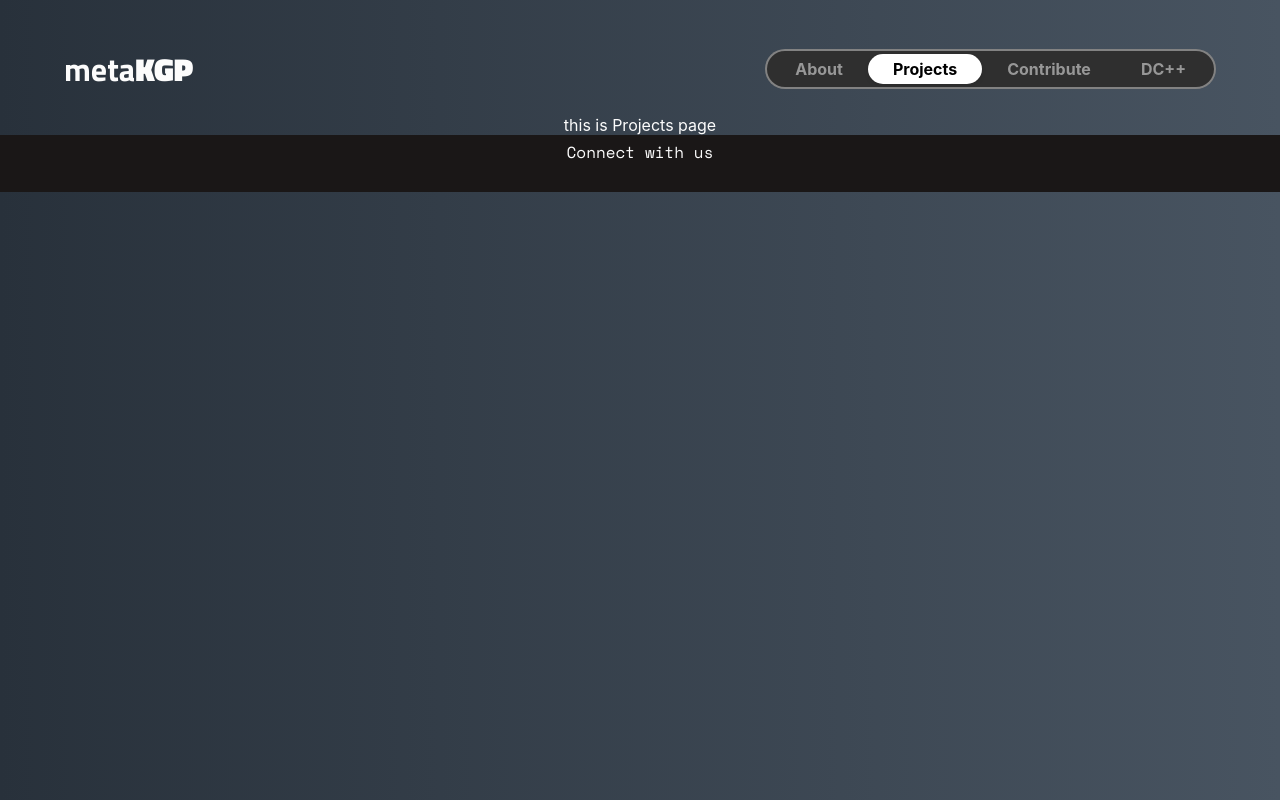
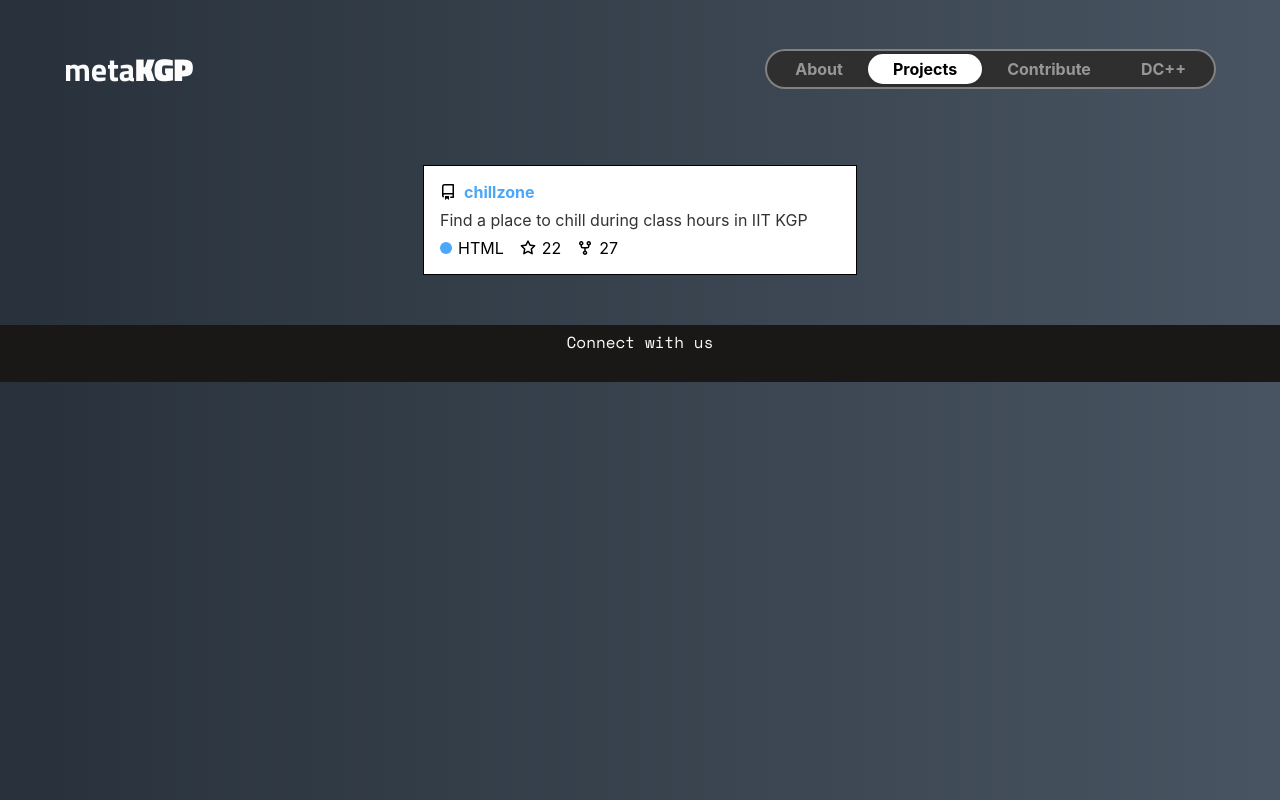
Before and after one commit to metakgp/metakgp.org, a React (Vite) app: page /projects in a window 1280 px wide. Built offline with nearby package versions, Linux system fonts and the light colour scheme; no server answers.

Commit message:
feat(projects): add a github repository card - looks like the original github card

```diff
--- /dev/null
+++ b/src/components/GithubCard.tsx
@@ -0,0 +1,71 @@
+import React, { useEffect, useState } from "react";
+import "../styles/components/RepoCard.css";
+
+interface RepoData {
+  description: string;
+  language: string;
+  stars: number;
+  forks: number;
+}
+
+const RepoCard = ({ repoName }: { repoName: string }) => {
+  const [repoData, setRepoData] = useState<RepoData>({
+    description: "Find a place to chill during class hours in IIT KGP",
+    language: "HTML",
+    stars: 22,
+    forks: 27,
+  })
+
+  useEffect(() => {
+    fetch(`https://api.github.com/repos/metakgp/${repoName}`)
+      .then((response) => response.json())
+      .then((data) => {
+        console.log(data);
+        const desc = data.description;
+        const star = data.stargazers_count;
+        const lang = data.language;
+        const fork = data.forks_count;
+        setRepoData({ description: desc, language: lang, stars: star, forks: fork });
+      })
+  })
+
+  return (
+    <div className="gh-card-container">
+      <div className="gh-card-header">
+        <span className="book-icon">
+          <svg aria-hidden="true" height="16" viewBox="0 0 16 16" version="1.1" width="16" data-view-component="true" className="octicon octicon-repo mr-1 color-fg-muted">
+            <path d="M2 2.5A2.5 2.5 0 0 1 4.5 0h8.75a.75.75 0 0 1 .75.75v12.5a.75.75 0 0 1-.75.75h-2.5a.75.75 0 0 1 0-1.5h1.75v-2h-8a1 1 0 0 0-.714 1.7.75.75 0 1 1-1.072 1.05A2.495 2.495 0 0 1 2 11.5Zm10.5-1h-8a1 1 0 0 0-1 1v6.708A2.486 2.486 0 0 1 4.5 9h8ZM5 12.25a.25.25 0 0 1 .25-.25h3.5a.25.25 0 0 1 .25.25v3.25a.25.25 0 0 1-.4.2l-1.45-1.087a.249.249 0 0 0-.3 0L5.4 15.7a.25.25 0 0 1-.4-.2Z"></path>
+          </svg>
+        </span>
+        <span className="gh-repo-name">{repoName}</span>
+      </div>
+      <div className="gh-card-body">
+        {repoData.description}
+      </div>
+      <div className="gh-card-footer">
+        <div className="gh-card-language-container">
+          <span className="gh-card-circle"></span>
+          <span className="gh-card-language">{repoData.language}</span>
+        </div>
+        <div className="gh-card-star-container">
+          <span className="gh-card-star-icon">
+            <svg aria-label="stars" role="img" height="16" viewBox="0 0 16 16" version="1.1" width="16" data-view-component="true" className="octicon octicon-star">
+              <path d="M8 .25a.75.75 0 0 1 .673.418l1.882 3.815 4.21.612a.75.75 0 0 1 .416 1.279l-3.046 2.97.719 4.192a.751.751 0 0 1-1.088.791L8 12.347l-3.766 1.98a.75.75 0 0 1-1.088-.79l.72-4.194L.818 6.374a.75.75 0 0 1 .416-1.28l4.21-.611L7.327.668A.75.75 0 0 1 8 .25Zm0 2.445L6.615 5.5a.75.75 0 0 1-.564.41l-3.097.45 2.24 2.184a.75.75 0 0 1 .216.664l-.528 3.084 2.769-1.456a.75.75 0 0 1 .698 0l2.77 1.456-.53-3.084a.75.75 0 0 1 .216-.664l2.24-2.183-3.096-.45a.75.75 0 0 1-.564-.41L8 2.694Z"></path>
+            </svg>
+          </span>
+          {repoData.stars}
+        </div>
+        <div className="gh-card-forks-container">
+          <span className="gh-card-fork-icon">
+            <svg aria-label="forks" role="img" height="16" viewBox="0 0 16 16" version="1.1" width="16" data-view-component="true" className="octicon octicon-repo-forked">
+              <path d="M5 5.372v.878c0 .414.336.75.75.75h4.5a.75.75 0 0 0 .75-.75v-.878a2.25 2.25 0 1 1 1.5 0v.878a2.25 2.25 0 0 1-2.25 2.25h-1.5v2.128a2.251 2.251 0 1 1-1.5 0V8.5h-1.5A2.25 2.25 0 0 1 3.5 6.25v-.878a2.25 2.25 0 1 1 1.5 0ZM5 3.25a.75.75 0 1 0-1.5 0 .75.75 0 0 0 1.5 0Zm6.75.75a.75.75 0 1 0 0-1.5.75.75 0 0 0 0 1.5Zm-3 8.75a.75.75 0 1 0-1.5 0 .75.75 0 0 0 1.5 0Z"></path>
+            </svg>
+          </span>
+          {repoData.forks}
+        </div>
+      </div>
+    </div>
+  )
+}
+
+export default RepoCard;
--- a/src/pages/Projects.tsx
+++ b/src/pages/Projects.tsx
@@ -1,5 +1,11 @@
-function Projects() {
-  return <div>this is Projects page </div>;
+import RepoCard from "../components/GithubCard";
+
+const Projects = () => {
+  return (
+    <div className="page-container">
+      <RepoCard repoName="chillzone" />
+    </div>
+  )
 }
 
 export default Projects;
--- /dev/null
+++ b/src/styles/components/RepoCard.css
@@ -0,0 +1,91 @@
+/* Overall container objects */
+
+.gh-card-container {
+  display: flex;
+  flex-direction: column;
+  justify-content: center;
+  align-items: center;
+  background-color: #fff;
+  border: 1px solid #000;
+  color: #000;
+  padding: 1rem;
+  width: 400px;
+}
+
+.gh-card-header {
+  display: flex;
+  flex-direction: row;
+  justify-content: start;
+  align-items: center;
+  width: 100%;
+}
+
+.gh-card-body {
+  width: 100%;
+  text-wrap: wrap;
+  overflow-x: hidden;
+  padding: 0.5rem 0;
+  color: #333
+}
+
+.gh-card-footer {
+  width: 100%;
+  display: flex;
+  flex-direction: row;
+  justify-content: start;
+  align-items: center;
+  gap: 1rem;
+}
+
+/* Header Objects */
+
+.book-icon {
+  display: flex;
+  justify-content: center;
+  align-items: center;
+  margin-right: 0.5rem;
+}
+
+.gh-repo-name {
+  color: #4BA7F8;
+  font-weight: 700;
+}
+
+/* Body Objects */
+
+/* Footer Objects */
+
+.gh-card-circle {
+  width: 12px;
+  height: 12px;
+  margin-right: 6px;
+  border-radius: 50%;
+  display: inline-block;
+  background-color: #4BA7F8;
+}
+
+.gh-card-star-container {
+  display: flex;
+  justify-content: center;
+  align-items: center;
+}
+
+.gh-card-star-icon {
+  display: flex;
+  justify-content: center;
+  align-items: center;
+  margin-right: 6px;
+}
+
+.gh-card-forks-container {
+  display: flex;
+  justify-content: center;
+  align-items: center;
+}
+
+.gh-card-fork-icon {
+  display: flex;
+  justify-content: center;
+  align-items: center;
+  margin-right: 6px;
+}
```
